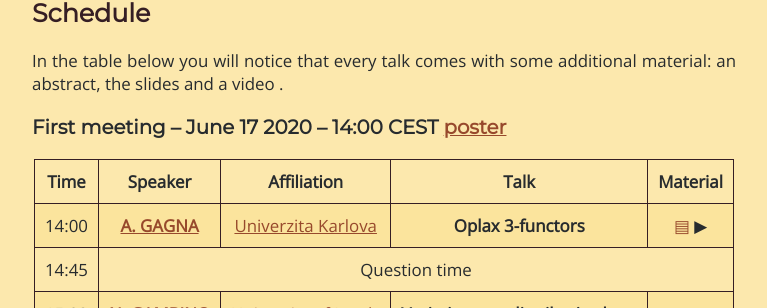
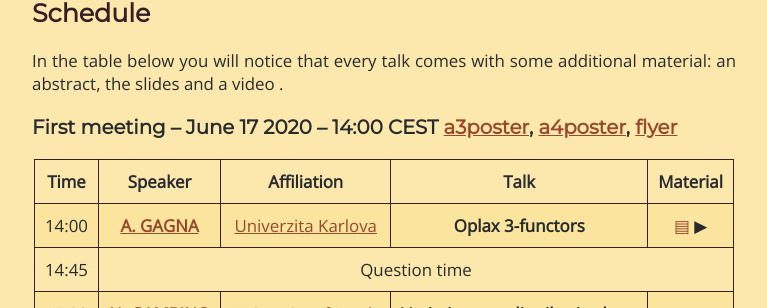
Before and after one commit to Progetto-ItaCa/Progetto-ItaCa.github.io, a Jekyll site: the page built from pages/fest.md, in a window 1280 px wide. Shown: the part 427-735 px from the top of the page, without its empty margins (256-1023 px from the left). Built offline with Jekyll 4.4.1, drawn with Linux system fonts in a browser that asks for light colours; our own code applies the rules of GitHub Pages for plain Markdown files.

Commit message:
added link to posters

```diff
--- a/pages/fest.md
+++ b/pages/fest.md
@@ -16,7 +16,7 @@ If you would like to be a speaker, or you want to contact the organizers of the
 
 In the table below you will notice that every talk comes with some additional material: an abstract, the slides and a video .
 
-### First meeting ⎯ June 17 2020 ⎯ 14:00 CEST [poster](poster.pdf)
+### First meeting ⎯ June 17 2020 ⎯ 14:00 CEST [a3poster](a3poster.pdf), [a4poster](a4poster.pdf), [flyer](flyer.pdf)
 
 <center>
 <table>
```
